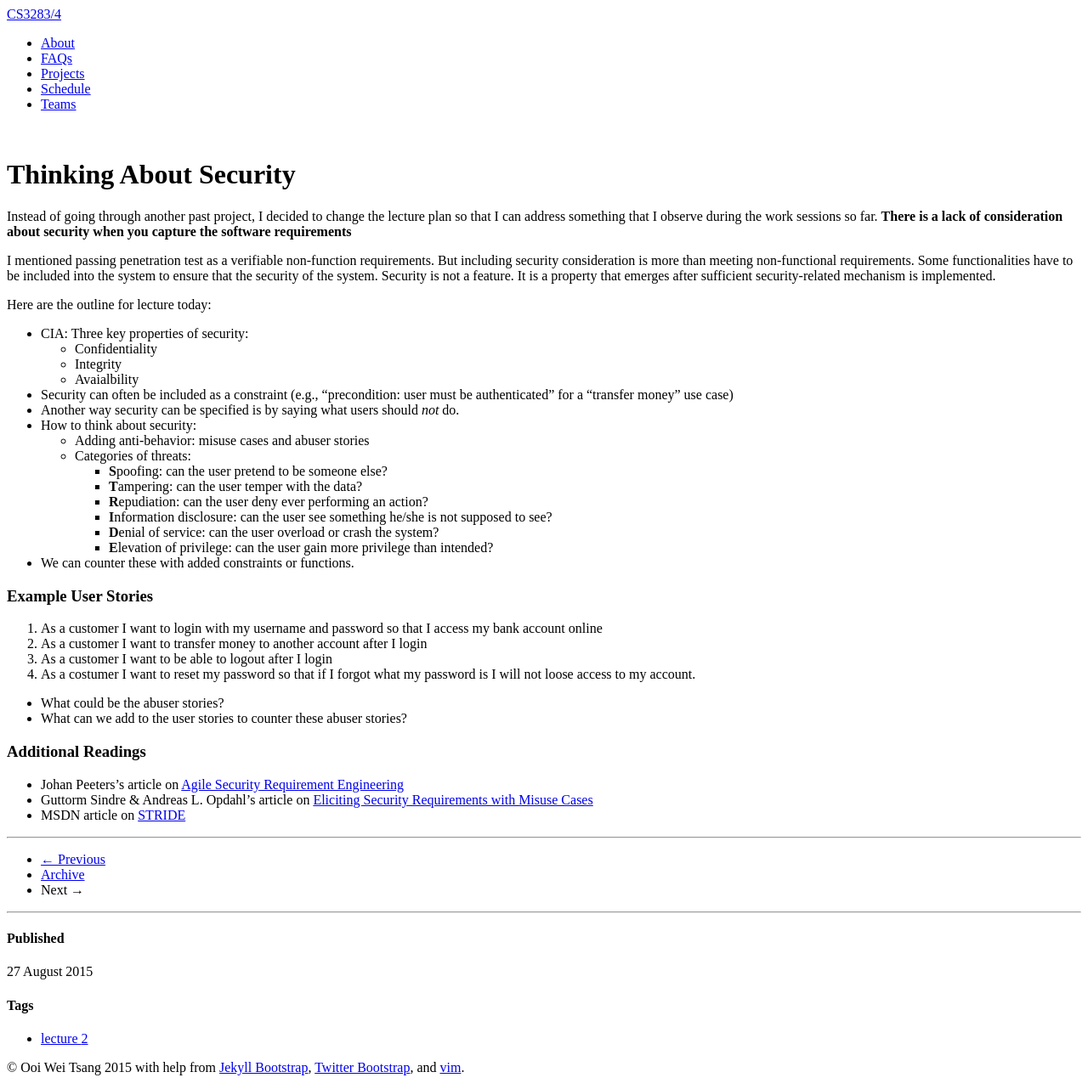
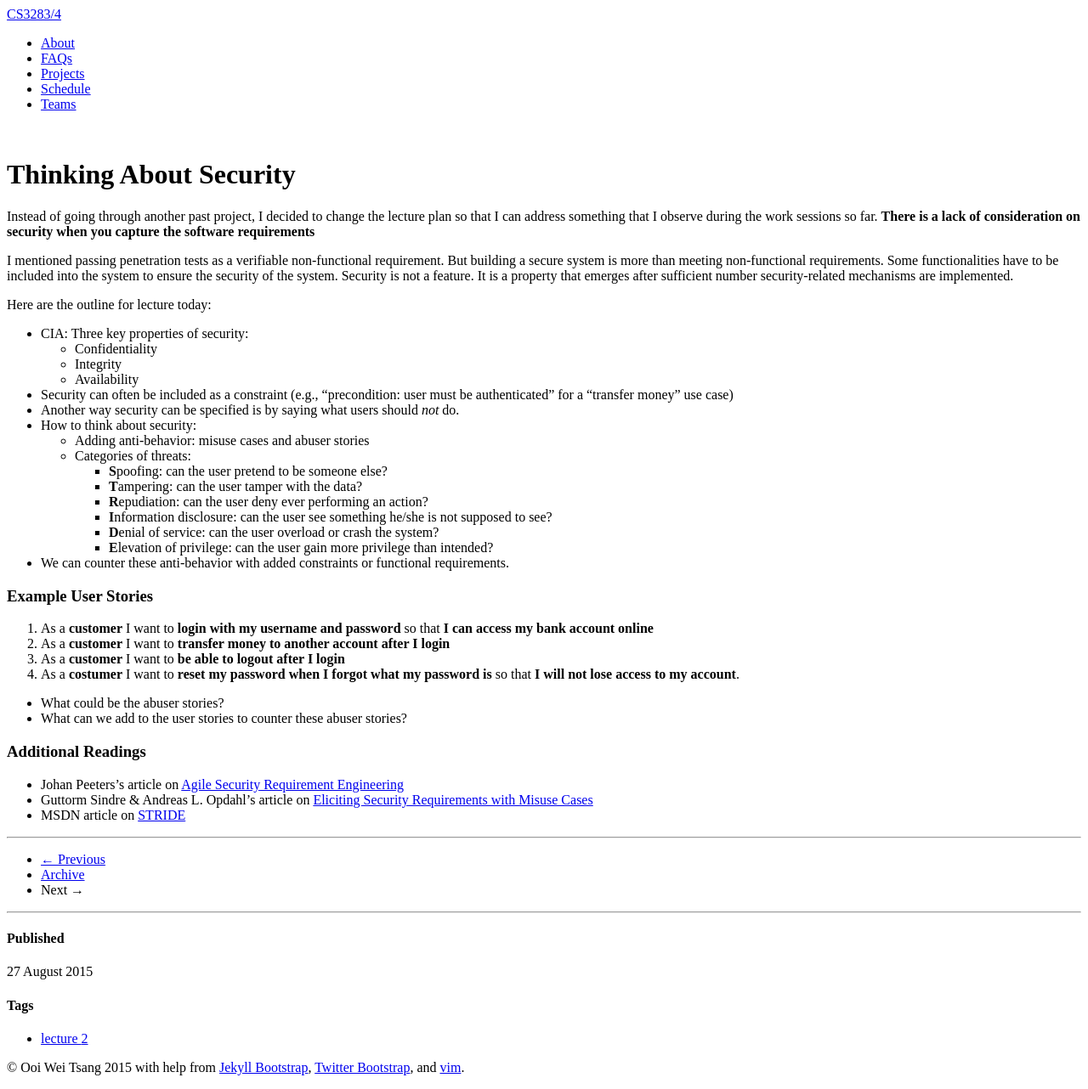
Before and after one commit to nus-mtp/1516, a Jekyll site: the page built from _posts/2015-08-27-thinking-about-security.md, in a window 1280 px wide. Shown: the whole page at 85% size. Built offline with Jekyll 4.4.1, drawn with Linux system fonts in a browser that asks for light colours; Markdown is read by kramdown in place of the engine named in the settings.

Commit message:
Grammar fixes

```diff
--- a/_posts/2015-08-27-thinking-about-security.md
+++ b/_posts/2015-08-27-thinking-about-security.md
@@ -4,36 +4,35 @@ title: Thinking About Security
 tag: lecture
 date: 2015-08-27 11:34:07
 ---
-Instead of going through another past project, I decided to change the lecture plan so that I can address something that I observe during the work sessions so far.  __There is a lack of consideration about security when you capture the software requirements__
+Instead of going through another past project, I decided to change the lecture plan so that I can address something that I observe during the work sessions so far.  __There is a lack of consideration on security when you capture the software requirements__
 
-I mentioned passing penetration test as a verifiable non-function requirements.  But including security consideration is more than meeting non-functional requirements.   Some functionalities have to be included into the system to ensure that the security of the system.  Security is not a feature.  It is a property that emerges after sufficient security-related mechanism is implemented.
+I mentioned passing penetration tests as a verifiable non-functional requirement.  But building a secure system is more than meeting non-functional requirements.   Some functionalities have to be included into the system to ensure the security of the system.  Security is not a feature.  It is a property that emerges after sufficient number security-related mechanisms are implemented.
 
 Here are the outline for lecture today:
 
 + CIA: Three key properties of security:
     + Confidentiality
     + Integrity
-    + Avaialbility
+    + Availability
 + Security can often be included as a constraint (e.g., "precondition: user must be authenticated" for a "transfer money" use case)
 + Another way security can be specified is by saying what users should _not_ do.
 + How to think about security:
      + Adding anti-behavior: misuse cases and abuser stories
      + Categories of threats:
          + **S**poofing: can the user pretend to be someone else?
-         + **T**ampering: can the user temper with the data?
+         + **T**ampering: can the user tamper with the data?
          + **R**epudiation: can the user deny ever performing an action?
          + **I**nformation disclosure: can the user see something he/she is not supposed to see?
          + **D**enial of service: can the user overload or crash the system?
          + **E**levation of privilege: can the user gain more privilege than intended?
-+ We can counter these with added constraints or functions.
++ We can counter these anti-behavior with added constraints or functional requirements.
 
 ### Example User Stories
 
-1. As a customer I want to login with my username and password so that I access my
-bank account online
-2. As a customer I want to transfer money to another account after I login
-3. As a customer I want to be able to logout after I login
-4.  As a costumer I want to reset my password so that if I forgot what my password is I will not loose access to my account.
+1. As a __customer__ I want to __login with my username and password__ so that __I can access my bank account online__
+2. As a __customer__ I want to __transfer money to another account after I login__
+3. As a __customer__ I want to __be able to logout after I login__
+4.  As a __costumer__ I want to __reset my password when I forgot what my password is__ so that __I will not lose access to my account__.
 
 + What could be the abuser stories?
 + What can we add to the user stories to counter these abuser stories?
```
